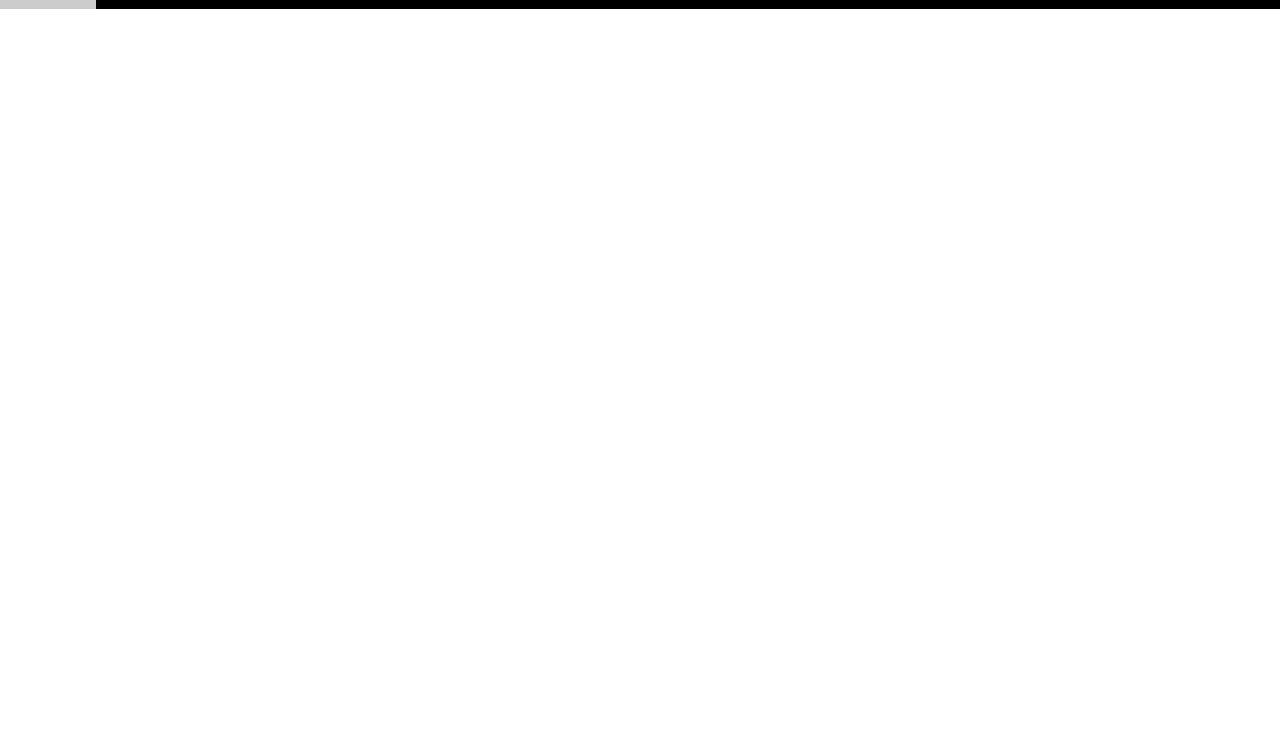
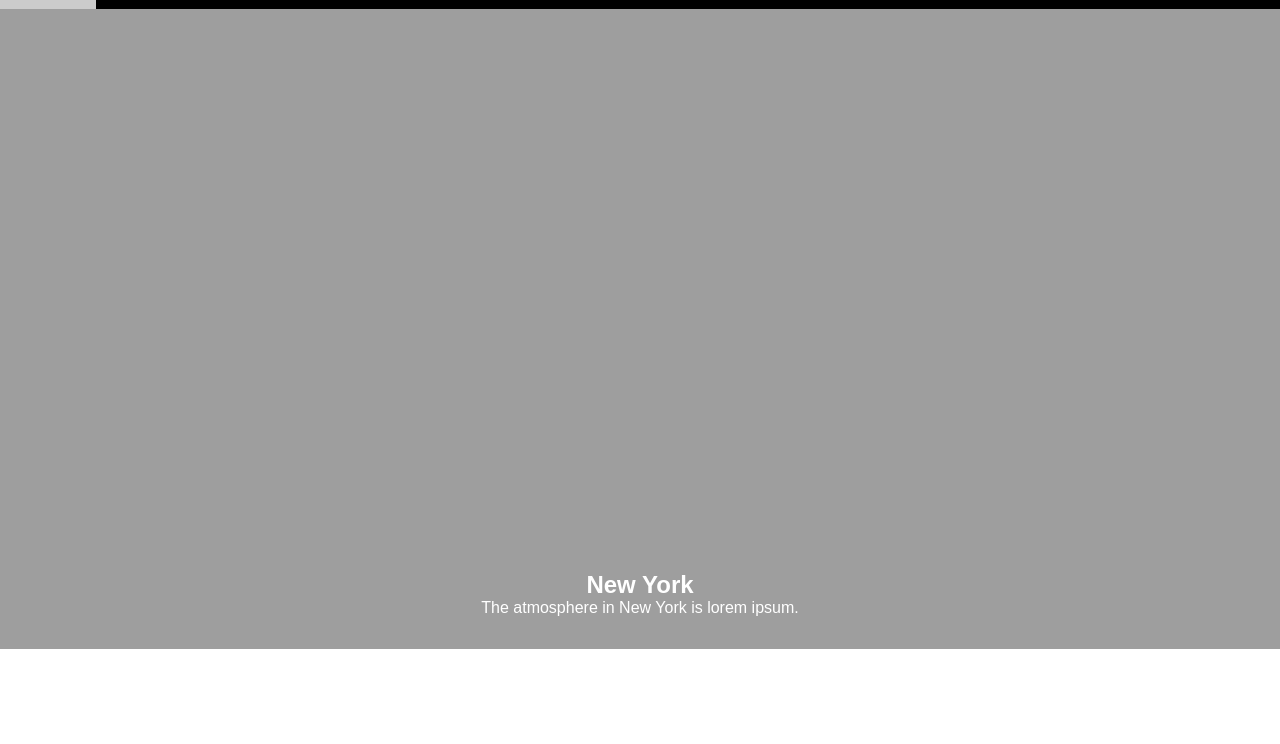
Before and after one commit to khoiprovip123/TheBanDemo, a plain HTML site: page index.html in a window 1280 px wide. Shown: the part 37-781 px from the top of the page. Drawn offline with nearby package versions, Linux system fonts and the light colour scheme; the site is published under a folder, as on GitHub Pages, so addresses that start at the root find nothing.

Commit message:
changelinkimg

```diff
--- a/assets/css/style.css
+++ b/assets/css/style.css
@@ -103,7 +103,7 @@ html {
   position: relative;
   margin-top: 46px;
   padding-top: 50%;
-  background: url("/assets/img/slide1.jpg") top center / cover no-repeat;
+  background: url("../img/slide1.jpg") top center / cover no-repeat;
 }
 
 .text-content {
```
